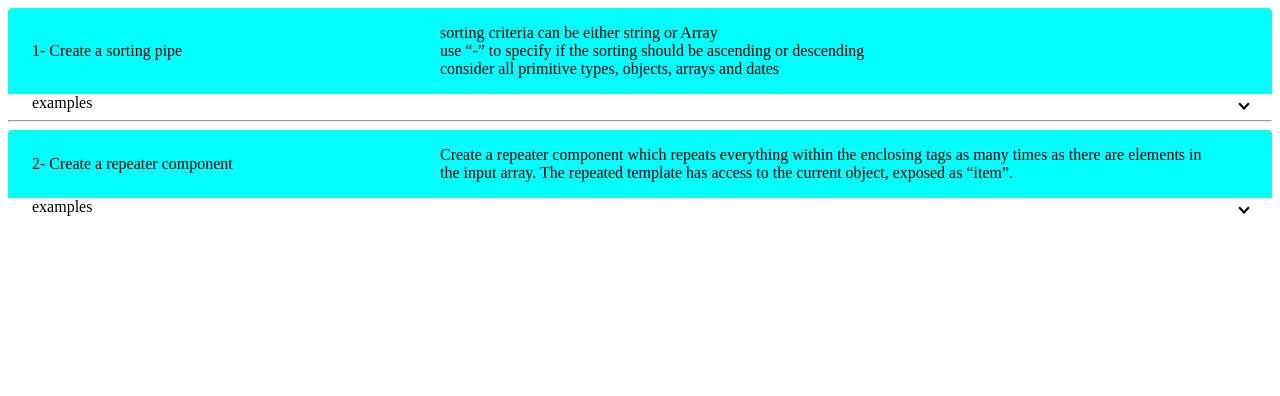
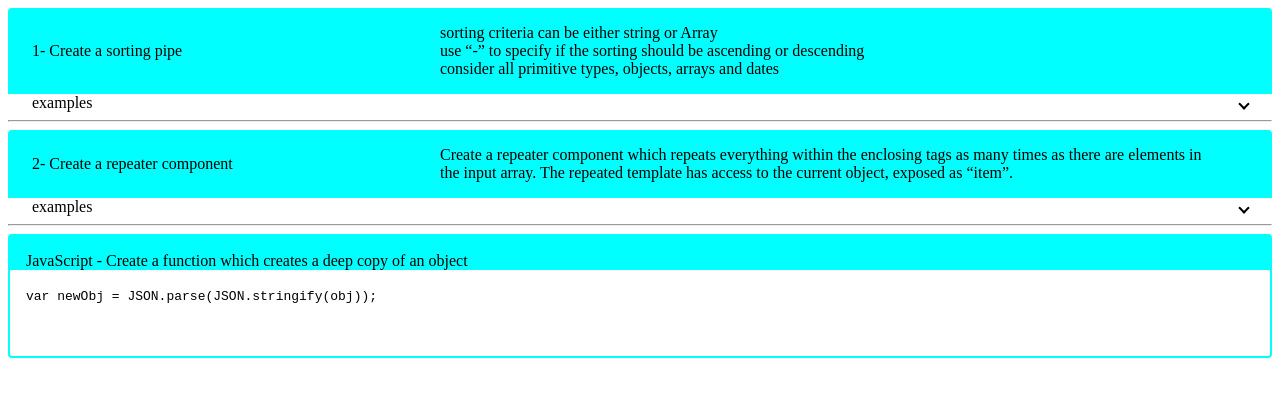
Before and after one commit to sheidaiefar/assessment, an Angular app: page /assessment in a window 1280 px wide. Shown: the top 396 px of the page. Built offline with nearby package versions, Linux system fonts and the light colour scheme.

Commit message:
deep copy

```diff
--- a/src/app/pages/assessments/assessments.component.css
+++ b/src/app/pages/assessments/assessments.component.css
@@ -2,7 +2,14 @@
   margin-left: 8px;
 }
 
+.panel {
+  background-color: aqua;
+}
 
-.panel{
-    background-color: aqua;
+.card {
+  border: 2px solid aqua;
 }
+
+.card-header {
+  background-color: aqua;
+}
--- a/src/app/pages/assessments/assessments.component.html
+++ b/src/app/pages/assessments/assessments.component.html
@@ -28,7 +28,7 @@
         {{ item.name }} -- {{ item.rate }} -- {{ item.release }}
       </div>
 
-      <br/>
+      <br />
       <mat-divider></mat-divider>
 
       <p>sort an array of names; by ('-name') :</p>
@@ -36,7 +36,7 @@
         {{ item }}
       </div>
 
-      <br/>
+      <br />
       <mat-divider></mat-divider>
 
       <p>sort an array of ages; by ('age') :</p>
@@ -44,18 +44,17 @@
         {{ item }}
       </div>
 
-      <br/>
+      <br />
       <mat-divider></mat-divider>
 
       <p>sort an array of dates; by ('date') :</p>
       <div *ngFor="let item of dates | sort : 'date'">
         {{ item }}
       </div>
-
     </mat-expansion-panel>
   </mat-accordion>
 
-<hr>
+  <hr />
 
   <mat-accordion>
     <mat-expansion-panel hideToggle class="panel">
@@ -64,8 +63,9 @@
         <mat-panel-description>
           <p>
             Create a repeater component which repeats everything within the
-            enclosing tags as many times as there are elements in the input array. The
-            repeated template has access to the current object, exposed as “item”.
+            enclosing tags as many times as there are elements in the input
+            array. The repeated template has access to the current object,
+            exposed as “item”.
           </p>
         </mat-panel-description>
       </mat-expansion-panel-header>
@@ -86,7 +86,21 @@
           <div>*</div>
         </ng-template>
       </app-repeat>
-
     </mat-expansion-panel>
   </mat-accordion>
-</div>
+
+  <hr />
+
+  <mat-card class="card">
+    <mat-card-header class="card-header">
+      <mat-card-title
+        >JavaScript - Create a function which creates a deep copy of an object
+      </mat-card-title>
+    </mat-card-header>
+    <mat-card-content>
+      <p>
+        <code>var newObj = JSON.parse(JSON.stringify(obj));</code>
+      </p>
+    </mat-card-content>
+    <mat-card-actions> </mat-card-actions>
+  </mat-card>
--- a/src/app/pages/assessments/assessments.module.ts
+++ b/src/app/pages/assessments/assessments.module.ts
@@ -8,6 +8,7 @@ import { SortPipe } from 'src/app/pipes/sort.pipe';
 import {MatDividerModule} from '@angular/material/divider';
 import { RepeatComponent } from 'src/app/components/repeat/repeat.component';
 import { RepeatDirective } from 'src/app/components/repeat/repeat.directive';
+import {MatCardModule} from '@angular/material/card';
 
 
 @NgModule({
@@ -29,7 +30,8 @@ import { RepeatDirective } from 'src/app/components/repeat/repeat.directive';
 
     MatExpansionModule,
     MatIconModule,
-    MatDividerModule
+    MatDividerModule,
+    MatCardModule
   ],
 })
 export class AssessmentsModule {}
```
